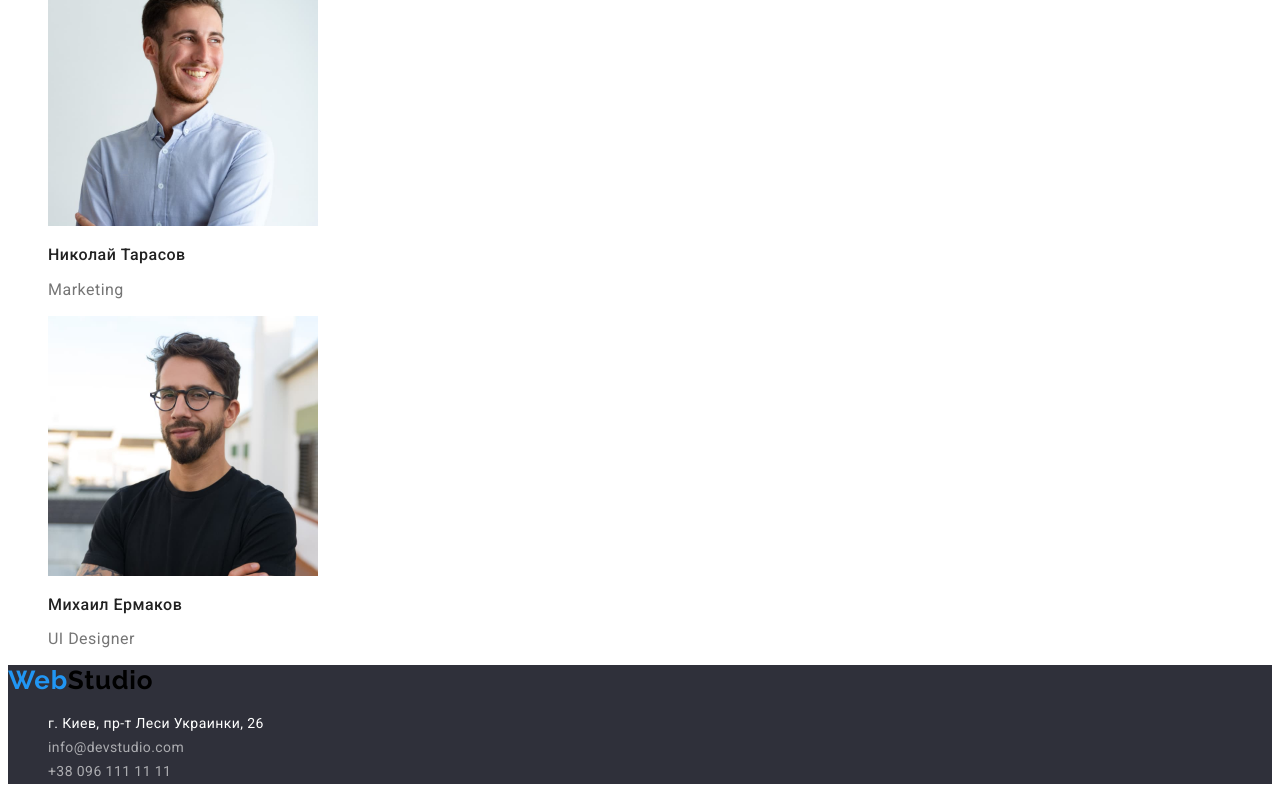
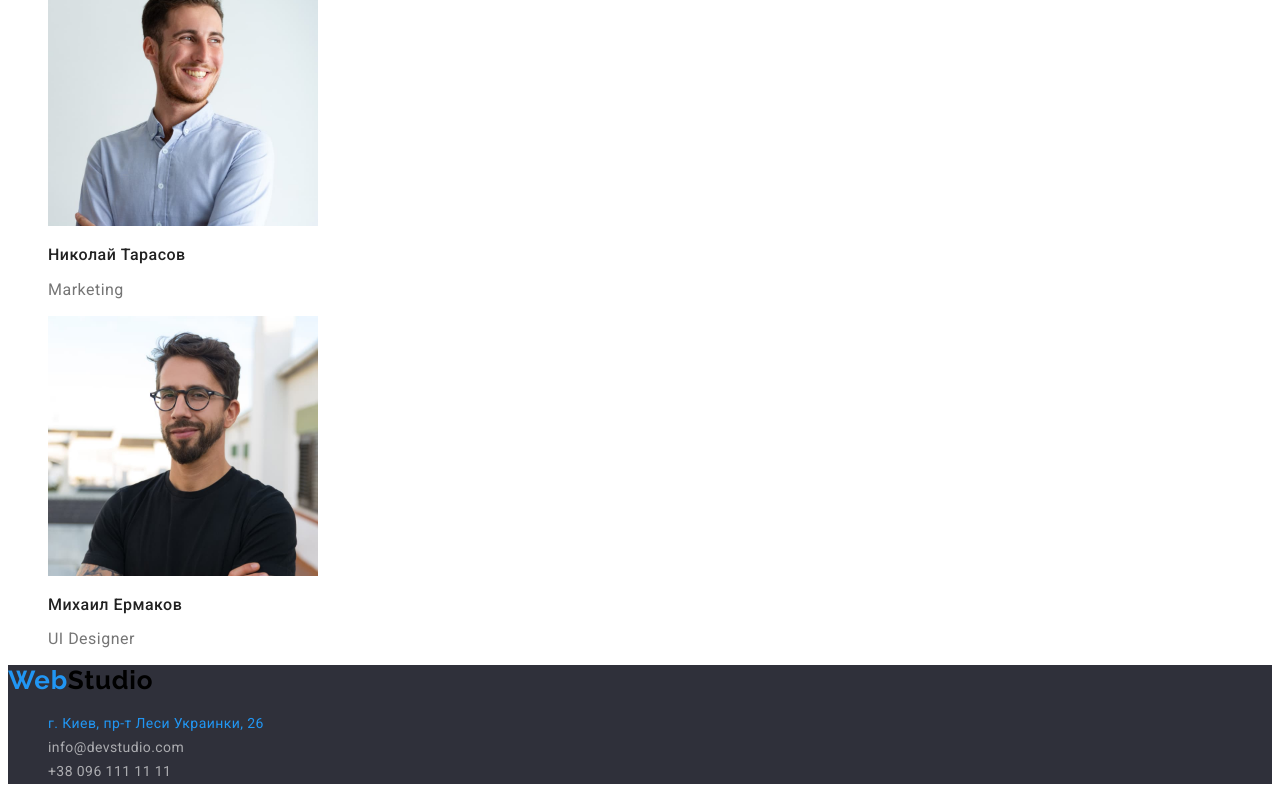
Before and after one commit to mahinec/goit-markup-hw-02, a plain HTML site: page index.html in a window 1280 px wide. In both pictures the pointer is over the link "г. Киев, пр-т Леси Украинки, 26". Shown: the part 2430-3230 px from the top of the page. Drawn offline with Linux system fonts and the light colour scheme.

Commit message:
update css

```diff
--- a/css/styles.css
+++ b/css/styles.css
@@ -158,6 +158,14 @@ body {
     color: rgba(255, 255, 255, 0.6);
 }
 
+.footer-addres:hover,
+.footer-addres:focus,
+.footer-email:hover,
+.footer-email:focus,
+.footer-tel:hover,
+.footer-tel:focus  {
+    color: var(--accent-color);
+}
 /*---------------------MAIN-PORTFOLIO---------------------*/
 
 .portfolio-nav-btn {
```
